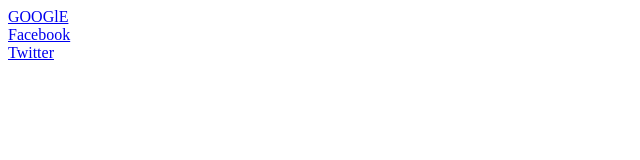
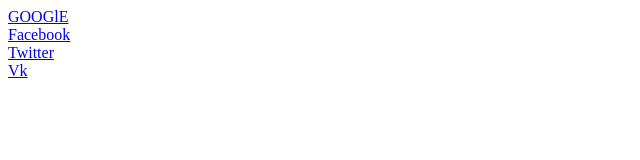
Before and after one commit to vorobeyvitaliy/GHT, a plain HTML site: page index.html in a window 1280 px wide. Shown: the full height of the page, 0-640 px from the left. Drawn offline with Linux system fonts and the light colour scheme.

Commit message:
Update index.html

```diff
--- a/index.html
+++ b/index.html
@@ -8,6 +8,7 @@
 	<div><a href="#">GOOGlE</a></div>
 	<div><a href="#">Facebook</a></div>
 	<div><a href="#">Twitter</a></div>
+	<div><a href="#">Vk</a></div>
 
 </body>
 </html>
```
